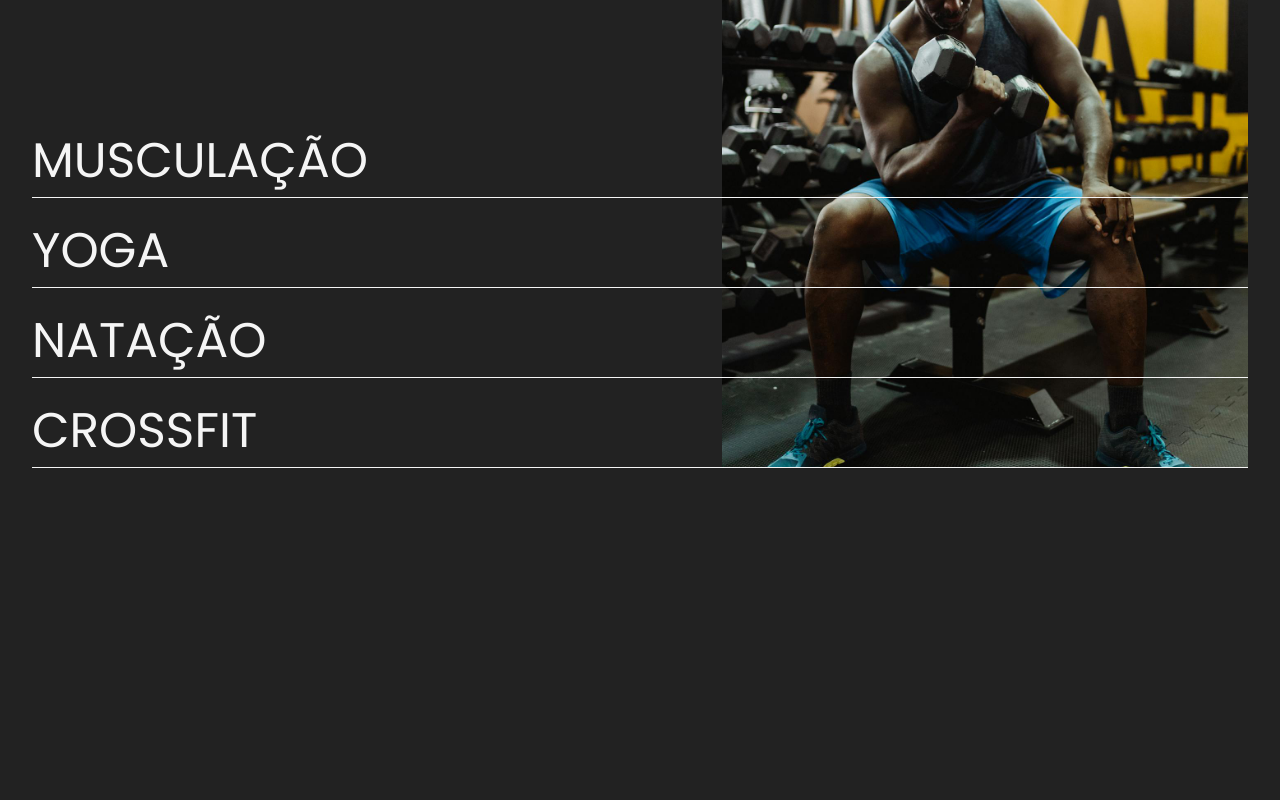
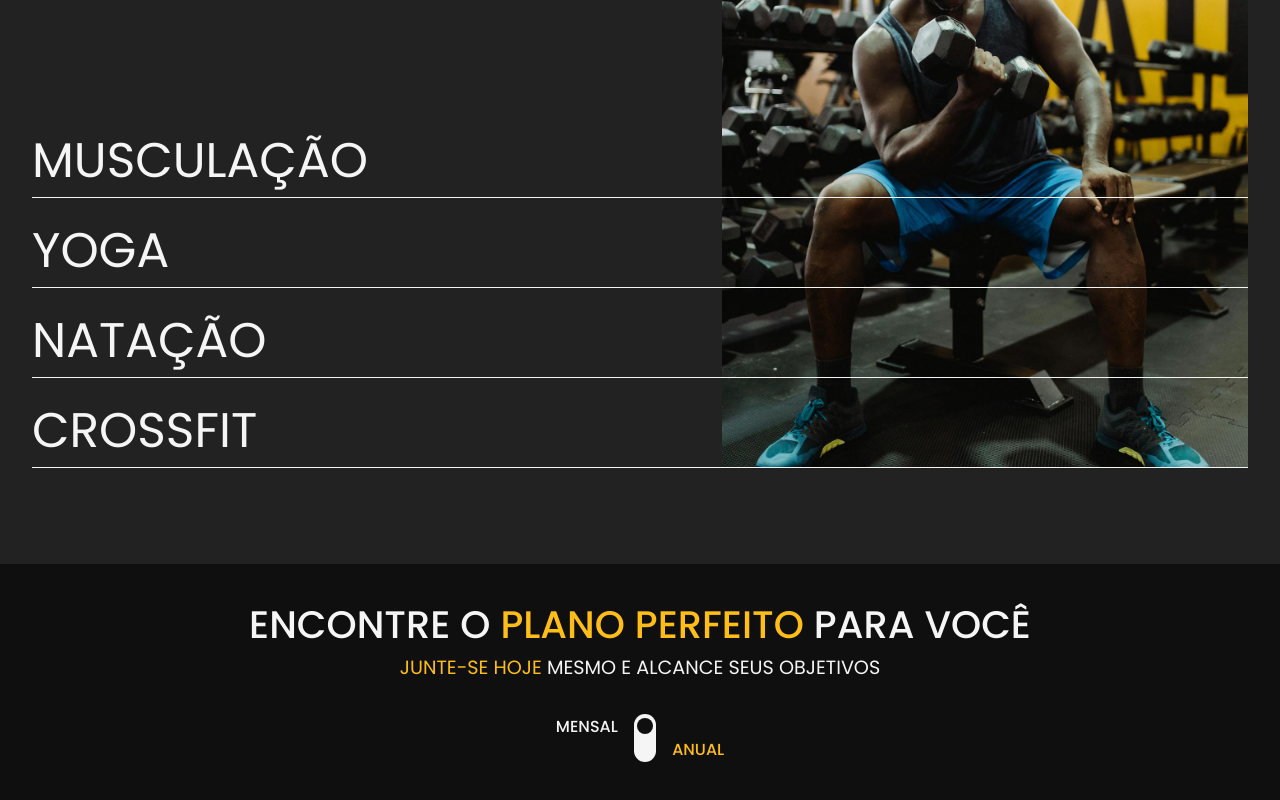
Before and after one commit to diegoCBorba/gympro, a React (Vite) app: page / in a window 1280 px wide. Shown: the part 1562-2362 px from the top of the page. After the commit the page ends 2324 px from the top, so only its background shows below. Built offline with nearby package versions, Linux system fonts and the light colour scheme.

Commit message:
Inicio dos planos

```diff
--- a/src/components/Class/Class.module.css
+++ b/src/components/Class/Class.module.css
@@ -1,10 +1,7 @@
 .containerMaster{
   background-color: var(--color3);
   padding: 0 2rem;
-}
-
-.teste{
-  height: 100vh;
+  padding-bottom: 6rem;
 }
 
 .containerMaster > div{
--- a/src/components/Class/Class.tsx
+++ b/src/components/Class/Class.tsx
@@ -59,9 +59,6 @@ export const Class = () => {
   return (
     <section id="class" className={style.containerMaster}>
       {shouldLoadComponent? <FullSizeClass dataClasses={dataClasses}/> : <MobileClass dataClasses={dataClasses}/>}
-      <div className={style.teste}>
-
-      </div>
     </section>
   )
 }
--- /dev/null
+++ b/src/components/Price/Price.module.css
@@ -0,0 +1,103 @@
+.containerMaster{
+  margin-top: 2rem;
+  padding: 0 2 rem;
+}
+
+.containerTop{
+  display: flex;
+  flex-direction: column;
+  gap: 2rem;
+}
+
+.containerTitle{
+  text-align: center;
+  text-transform: uppercase;
+}
+
+.containerTitle h1{
+  font-weight: 500;
+  font-size: 2.5rem;
+}
+
+.containerTitle p{
+  font-weight: 400;
+  font-size: 1.5rem;
+}
+
+.containerTitle span{
+  color: var(--color2);
+}
+
+.containerSwich{
+  display: flex;
+  justify-content: center;
+  gap: 1rem;
+
+  text-transform: uppercase;
+  font-weight: 500;
+
+  position: relative;
+}
+
+.anualP{
+  color: var(--color2);
+
+  display: flex;
+  align-items: end;
+}
+
+.boxSwitch{
+  height: 3rem;
+  padding: 0.2rem;
+
+  background-color: var(--color5);
+
+  border-radius: 1rem;
+
+  position: relative;
+  cursor: pointer;
+
+  transition: background 0.2s ease
+}
+
+.boxSwitch.toggle{
+  background-color: var(--color2);
+}
+
+.boxSwitch span{
+  display: block;
+
+  position: relative;
+  top: 0%;
+
+  height: 1rem;
+  width: 1rem;
+
+  border-radius: 50%;
+
+  background-color: var(--color1);
+}
+
+@media (max-width: 1680px) {
+  .containerTitle h1{
+    font-size: 3vw;
+  }
+
+  .containerTitle p{
+    font-size: 1.5vw;
+  }
+}
+
+@media (max-width: 800px) {
+  .containerTitle h1{
+    font-size: 4.5vw;
+  }
+
+  .containerTitle p{
+    font-size: 2.5vw;
+  }
+
+  .containerSwich{
+    font-size: 4vw;
+  }
+}
--- /dev/null
+++ b/src/components/Price/Price.tsx
@@ -0,0 +1,43 @@
+import { useState } from "react"
+import price from "./Price.module.css"
+
+import { motion } from "framer-motion"
+
+export const Price = () => {
+  const [toggleSwitch, setToggleSwitch] = useState(false)
+
+  function handleToggle(){
+    setToggleSwitch(!toggleSwitch)
+  }
+
+  return (
+    <section id="price" className={price.containerMaster}>
+      <div className="container-section">
+        <div className={price.containerTop}>
+          <div className={price.containerTitle}>
+            <h1>Encontre o <span>Plano Perfeito</span> para Você</h1>
+            <p><span>Junte-se Hoje</span> Mesmo e Alcance Seus Objetivos</p>
+          </div>
+          <div
+          className={`${price.containerSwich}
+          `}
+          onClick={handleToggle}>
+            <p>Mensal</p>
+            <div className={`${price.boxSwitch} ${toggleSwitch ? price.toggle : ""}`}>
+              <motion.span
+              initial={{top: "0%"}}
+              animate={{top: toggleSwitch ? "60%" : "0%"}}
+              transition={{duration: 0.2}}/>
+            </div>
+            <div className={price.anualP}>
+              <p>Anual</p>
+            </div>
+          </div>
+        </div>
+        <div>
+
+        </div>
+      </div>
+    </section>
+  )
+}
--- a/src/routes/Home/Home.tsx
+++ b/src/routes/Home/Home.tsx
@@ -1,6 +1,7 @@
 import { Header } from "../../components/Header/Header"
 import { About } from "../../components/About/About"
 import { Class } from "../../components/Class/Class"
+import { Price } from "../../components/Price/Price"
 
 export const Home = () => {
   return (
@@ -8,6 +9,7 @@ export const Home = () => {
       <Header/>
       <About/>
       <Class/>
+      <Price/>
     </>
   )
 }
```
